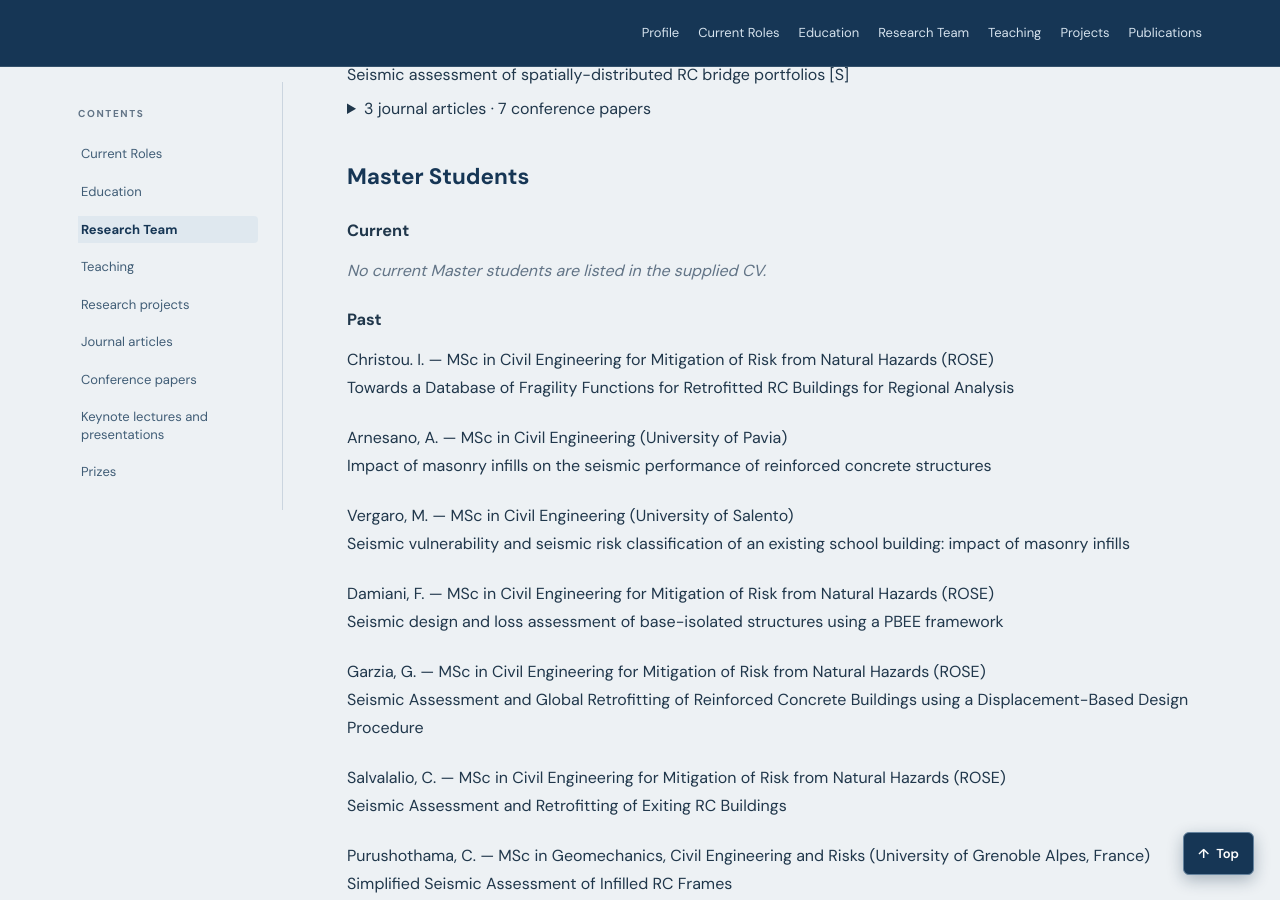
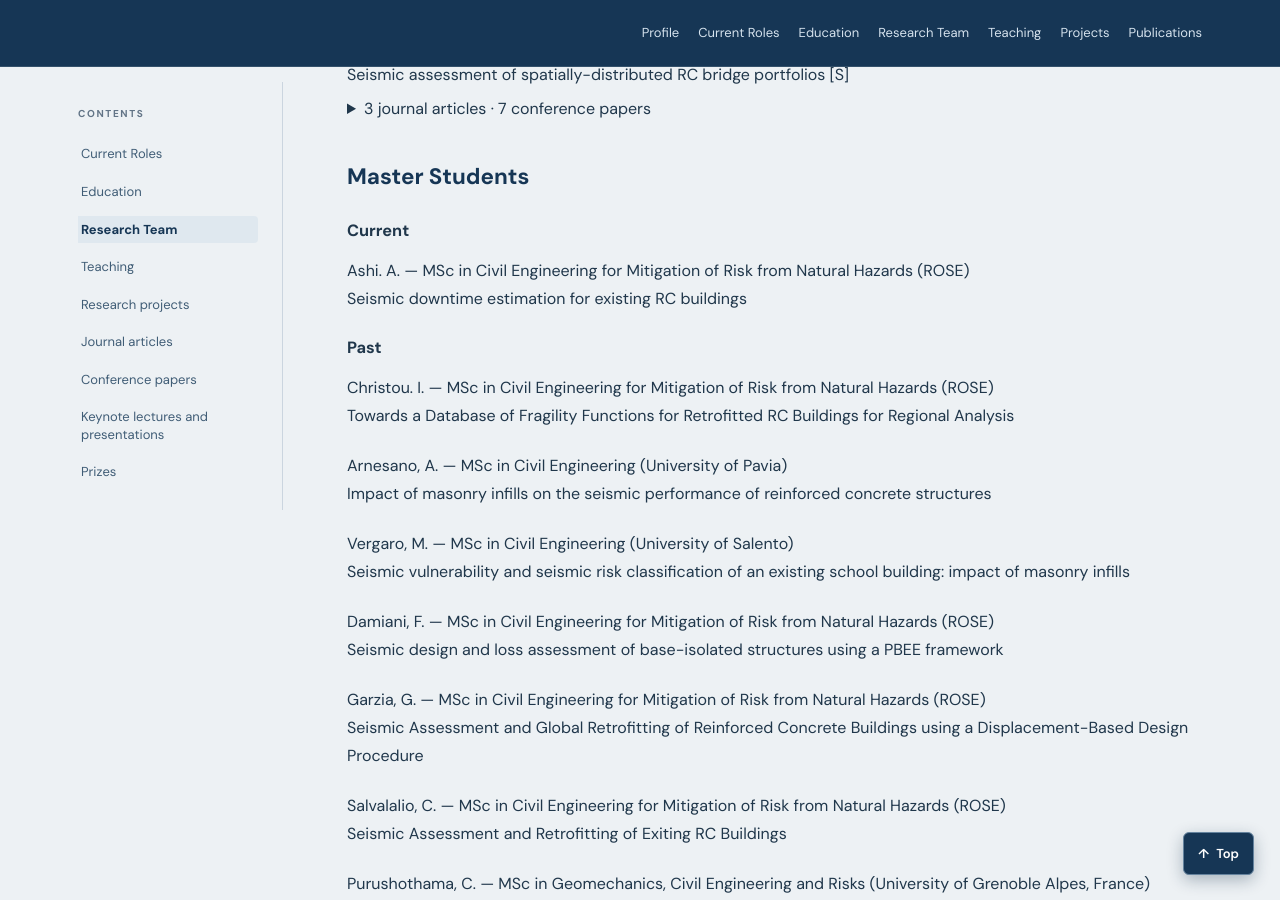
Before and after one commit to rncmonteiro/cv, a Jekyll site: the page built from index.md, in a window 1280 px wide and 900 px high, scrolled down 6258 px. Built offline with Jekyll 4.4.1, drawn with Linux system fonts in a browser that asks for light colours.

Commit message:
Update team.md

```diff
--- a/_includes/content/team.md
+++ b/_includes/content/team.md
@@ -789,7 +789,8 @@
 
 #### Current
 
-*No current Master students are listed in the supplied CV.*
+<span style="color:var(--ink)">Ashi. A. — MSc in Civil Engineering for Mitigation of Risk from Natural Hazards (ROSE)
+Seismic downtime estimation for existing RC buildings</span>
 
 #### Past
 
```
